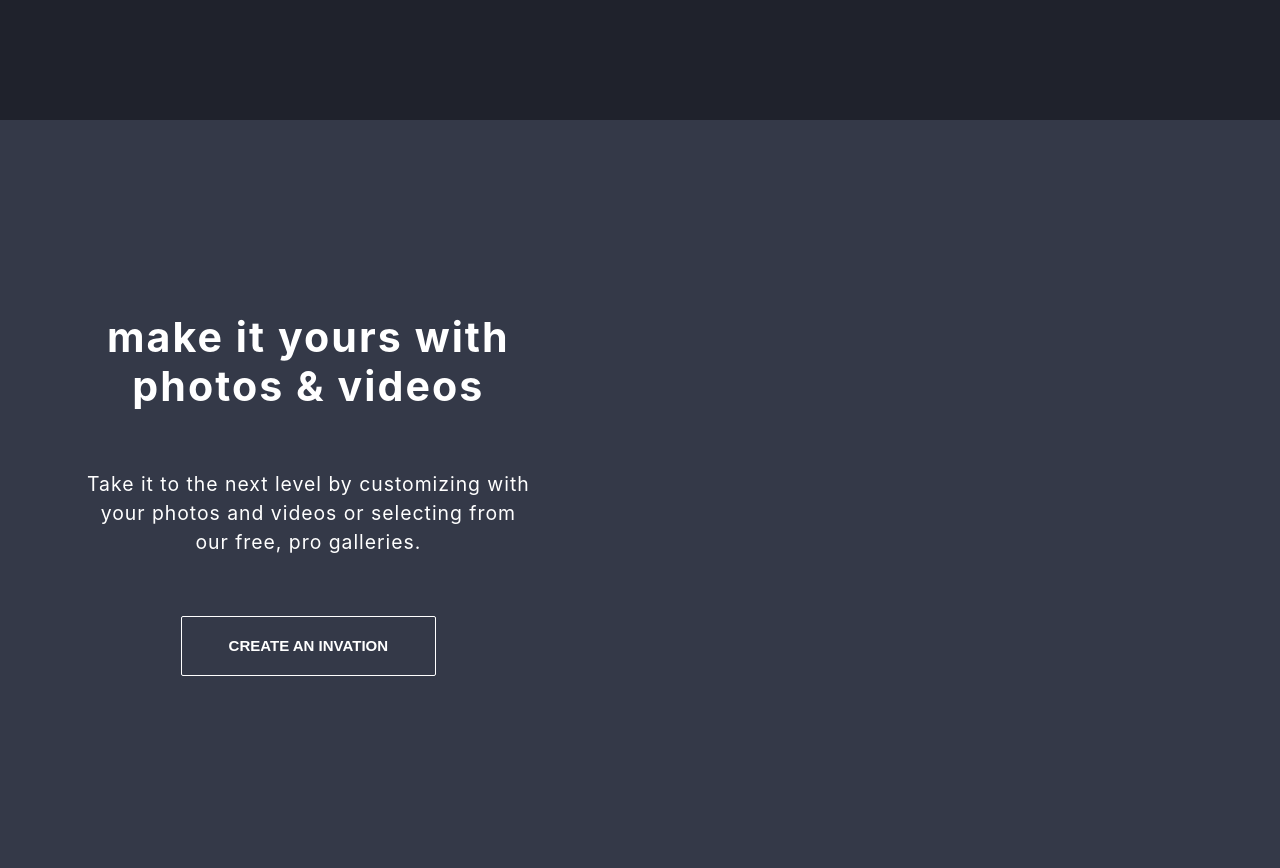
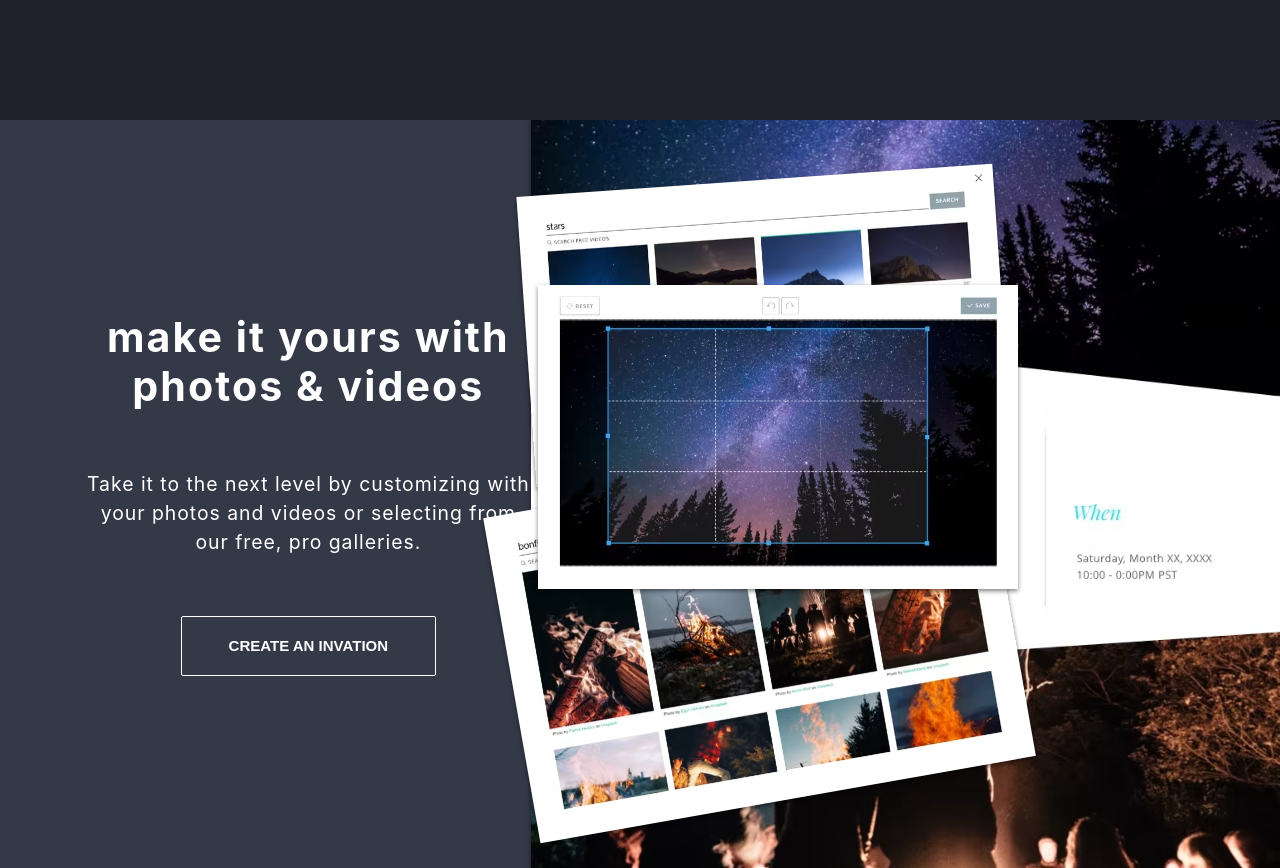
Before and after one commit to wuharry/popweb, a React (Create React App) app: page / in a window 1280 px wide. Shown: the part 2500-3368 px from the top of the page. Built offline with nearby package versions, Linux system fonts and the light colour scheme.

Commit message:
littlepage4新增圖片

```diff
--- a/src/pages/home/component/littlepage4/index.js
+++ b/src/pages/home/component/littlepage4/index.js
@@ -14,13 +14,20 @@ const Littlepage4 = () => {
         </p>
         <Buttons data={"CREATE AN INVATION"} color={"white"} />
       </div>
-      <div>
+      <div className={styles.image}>
         {/* 圖片區 */}
-        <div className={styles.screen_start}>
+        <div className={styles.screen_starts}>
+          <img src="./images/customize_gallery_stars@2x.avif" className={styles.pictures}/>
         </div>
-        <div className={styles.screen_bonfire}></div>
-        <div className={styles.screen_invite}></div>
-        <div className={styles.screen_edit}></div>
+        <div className={styles.screen_bonfire}>
+        <img src="./images/customize_gallery_bonfire@2x.avif" className={styles.pictures}/>
+        </div>
+        <div className={styles.screen_invite}>
+        <img src="./images/customize_invite@2x.avif" className={styles.pictures}/>
+        </div>
+        <div className={styles.screen_edit}>
+        <img src="./images/customize_edit_photo@2x.avif" className={styles.edit}/>
+        </div>
         </div>
     </div>
   );
--- a/src/pages/home/component/littlepage4/style.module.scss
+++ b/src/pages/home/component/littlepage4/style.module.scss
@@ -44,19 +44,49 @@
     width: 100%;
 }
 
-.screen{
-
+.pictures{
+    box-shadow: 0 0.1428571429em 0.2857142857em rgba(0,0,0,.5);
+    display: block;
+    height: auto;
+    max-width: 100%;
+    width: 100%;
+}
+.screen_starts{
+    position: absolute;
+    right: 37%;
+    top: 8%;
+    -webkit-transform: rotate(-4deg);
+    transform: rotate(-4deg);
+    width: 29.7857142857em;
+    z-index: 1;
 }
 
-.screen_starts{
-
-}
 .screen_bonfire{
-
+    position: absolute;
+    right: 36%;
+    top: 47%;
+    -webkit-transform: rotate(-10deg);
+    transform: rotate(-10deg);
+    width: 31.4285714286em;
+    z-index: 2;
 }
 .screen_invite{
-
+    height: 100%;
+    right: 1px;
+    top: 0;
+    z-index: 3;
 }
 .screen_edit{
-
+    position: absolute;
+    right: 33%;
+    top: 22%;
+    width: 30.9285714286em;
+    z-index: 4;
 }
+.edit{
+    box-shadow: 0 0.1428571429em 0.2857142857em rgba(0,0,0,.5);
+    display: block;
+    height: auto;
+    max-width:30em;
+    width: 30em;
+}
```
